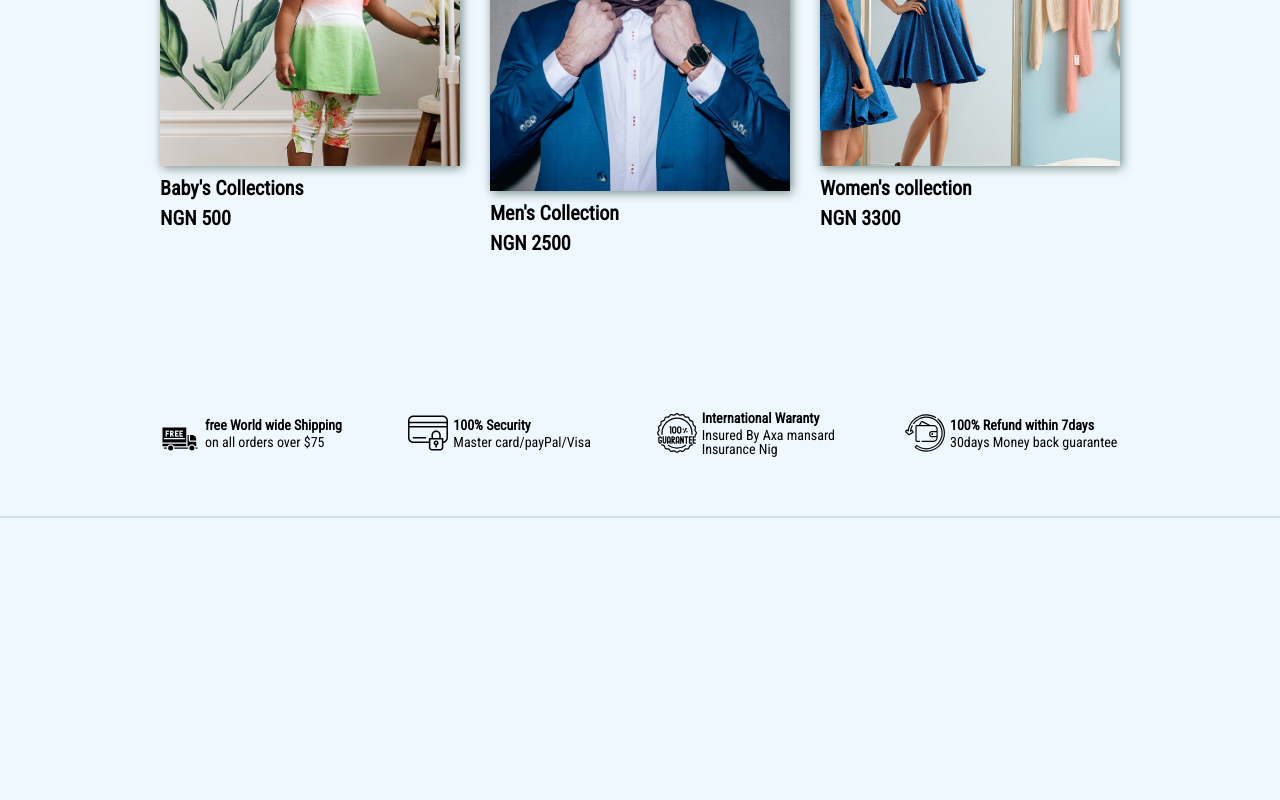
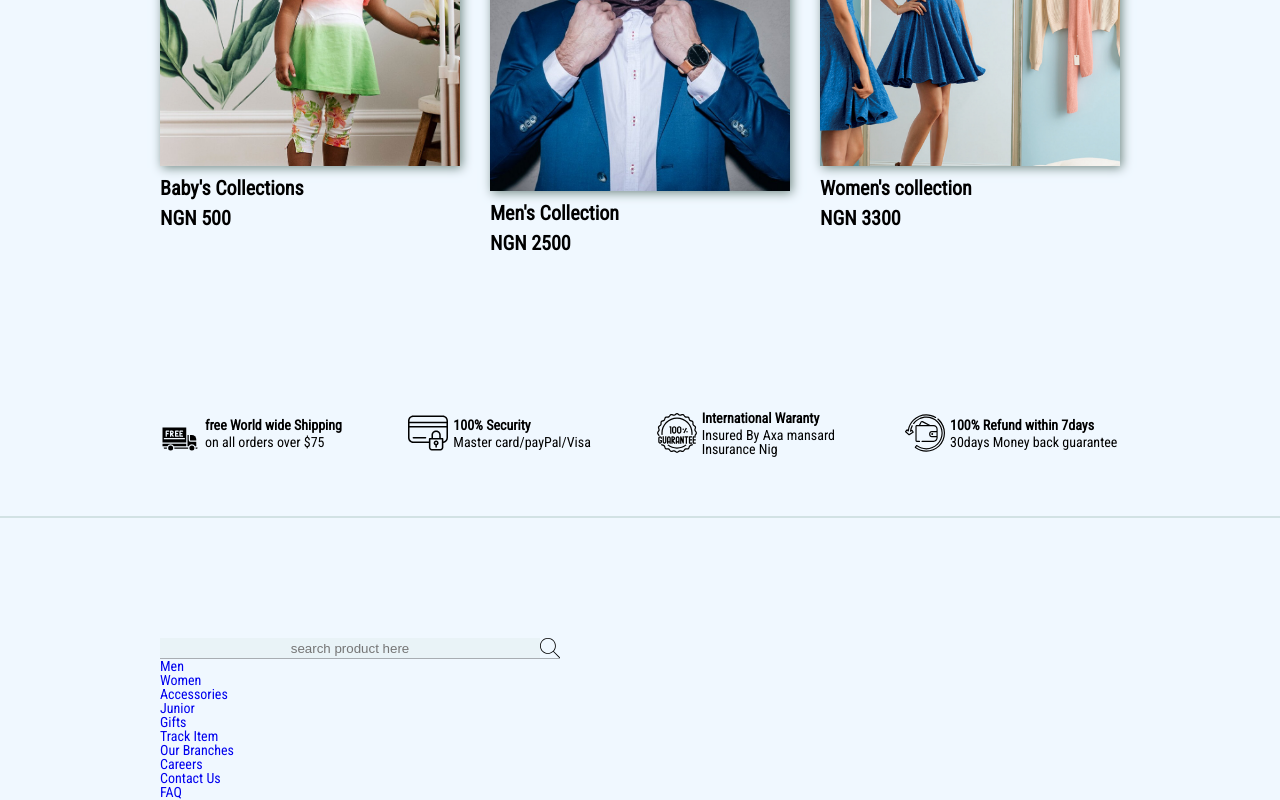
Before and after one commit to Akogwu24/furniture-ware, a React (Create React App) app: page / in a window 1280 px wide. Shown: the part 2790-3590 px from the top of the page. Before the commit the page ends 3408 px from the top, so only its background shows below. Built offline with nearby package versions, Linux system fonts and the light colour scheme.

Commit message:
footer add but unstyled

```diff
--- a/src/App.js
+++ b/src/App.js
@@ -7,7 +7,6 @@ function App() {
   return (
     <div className='App'>
       <Home />
-      <Footer />
     </div>
   );
 }
--- a/src/layout/Footer.jsx
+++ b/src/layout/Footer.jsx
@@ -1,7 +1,60 @@
 import React from 'react';
-// import styled from 'styled-components';
+import { Wrapper } from './Header';
+import styled from 'styled-components';
+import SearchBar from '../components/Search';
+
 const Footer = () => {
-  return <myfooter>{/* <h1>footer</h1> */}</myfooter>;
+  return (
+    <FooterSection>
+      <Wrapper>
+        <SearchBar />
+        <FooterLinks>
+          <ul>
+            <li>
+              <a href='/'>Men</a>
+            </li>
+            <li>
+              <a href='/'>Women</a>
+            </li>
+            <li>
+              <a href='/'>Accessories</a>
+            </li>
+            <li>
+              <a href='/'>Junior</a>
+            </li>
+            <li>
+              <a href='/'>Gifts</a>
+            </li>
+          </ul>
+          <ul>
+            <li>
+              <a href='/'>Track Item</a>
+            </li>
+            <li>
+              {' '}
+              <a href='/'>Our Branches</a>
+            </li>
+            <li>
+              {' '}
+              <a href='/'>Careers</a>
+            </li>
+            <li>
+              <a href='/'>Contact Us</a>
+            </li>
+            <li>
+              <a href='/'>FAQ</a>
+            </li>
+          </ul>
+        </FooterLinks>
+      </Wrapper>
+    </FooterSection>
+  );
 };
 
 export default Footer;
+
+const FooterSection = styled.footer`
+  /* background-color: rgba(55, 55, 55, 1); */
+`;
+
+const FooterLinks = styled.div``;
--- a/src/pages/Home.jsx
+++ b/src/pages/Home.jsx
@@ -5,6 +5,8 @@ import ProductGrid from '../layout/ProductGrid';
 import Header from '../layout/Header';
 import NewArrival from '../layout/WeeklyArrivals';
 import OfferSection from '../layout/OfferSection';
+import Footer from '../layout/Footer';
+
 const Home = () => {
   return (
     <>
@@ -14,6 +16,7 @@ const Home = () => {
       <FashionGrid />
       <NewArrival />
       <OfferSection />
+      <Footer />
     </>
   );
 };
```
